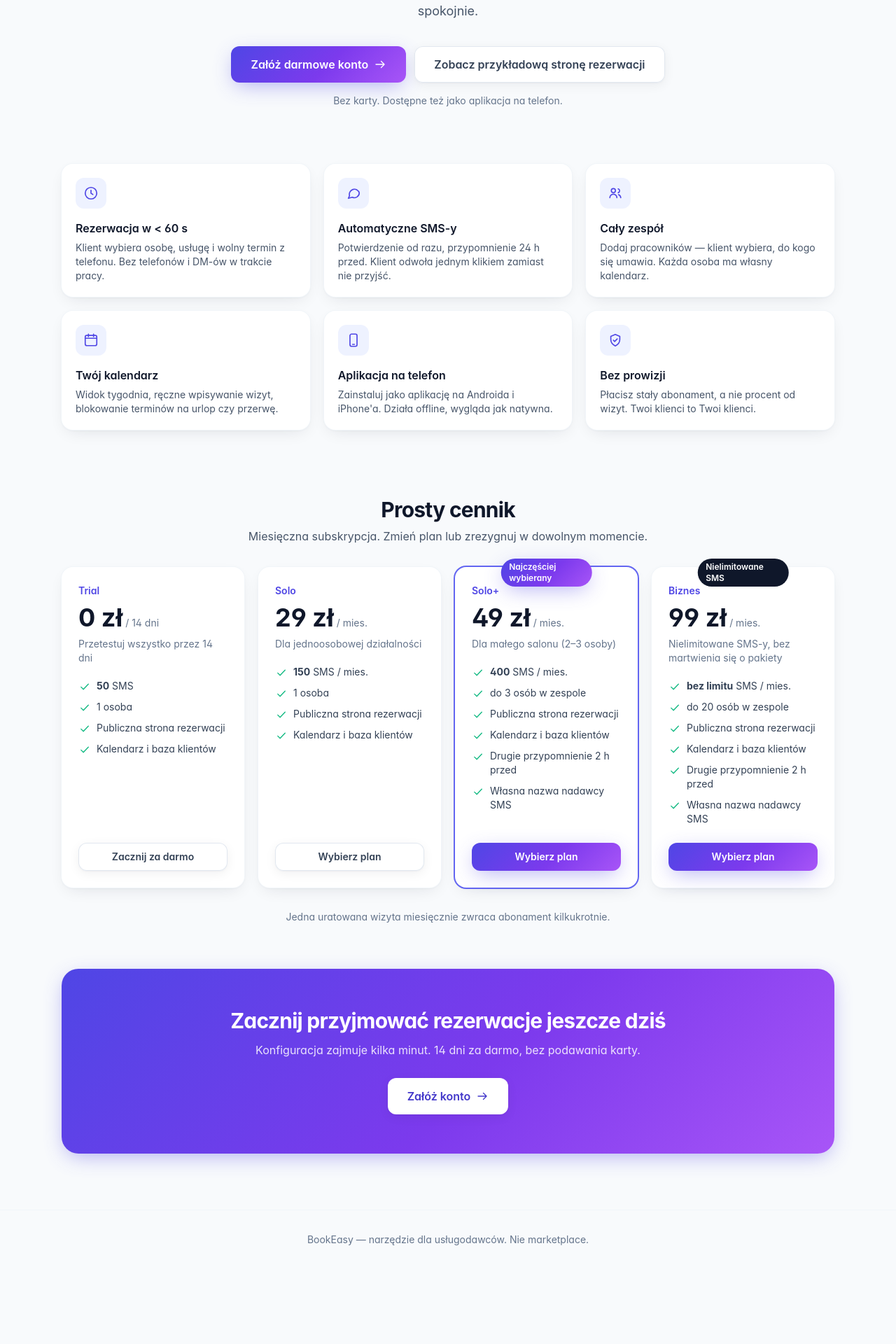
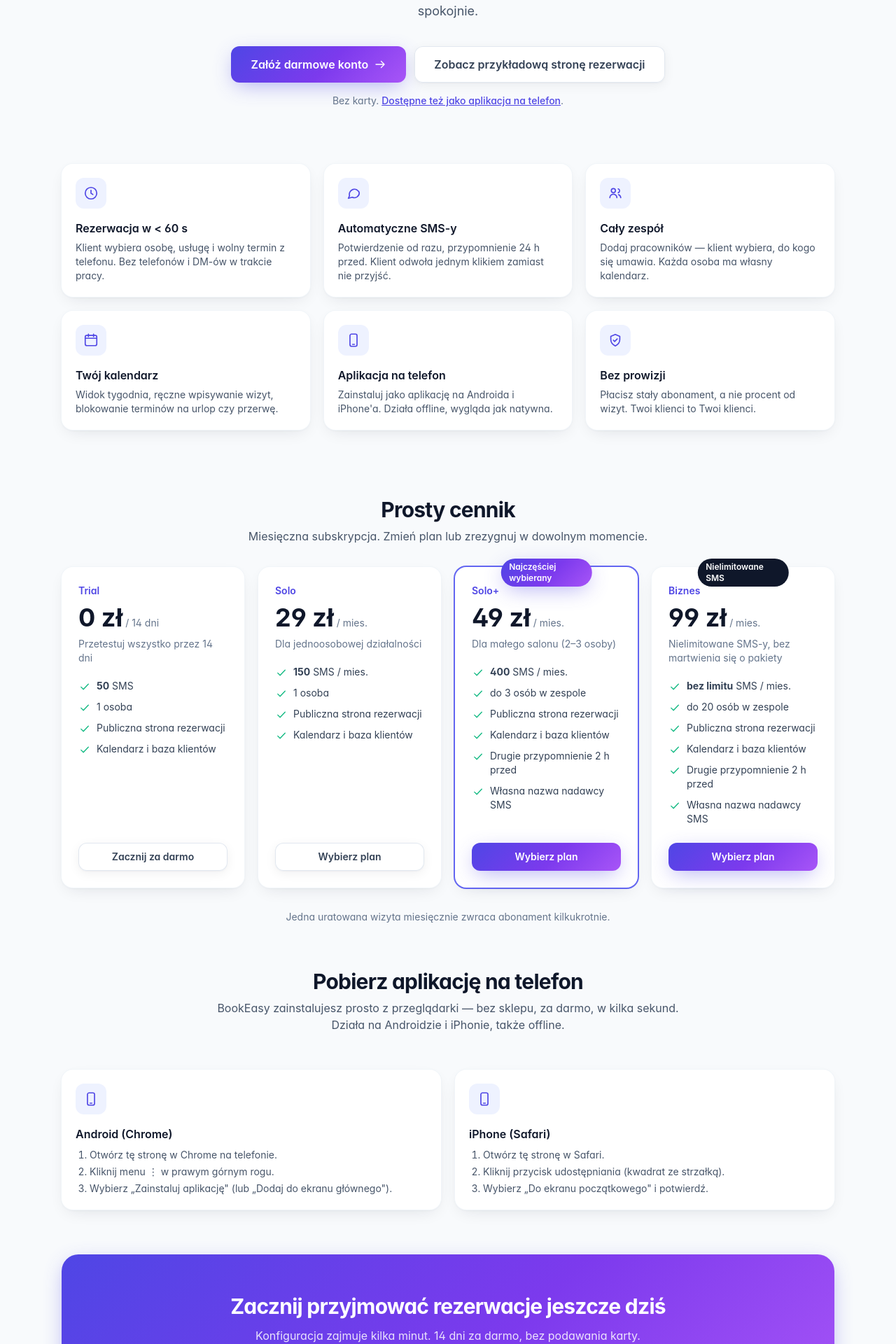
Before and after one commit to Esakis/rezerwacje-uslugodawcy, a Next.js app: page / in a window 1280 px wide. Shown: the part 383-2303 px from the top of the page at 70% size. Before the commit the page ends 2196 px from the top, so only its background shows below. Built offline with nearby package versions, Linux system fonts and the light colour scheme.

Commit message:
Landing: sekcja instalacji aplikacji (PWA) z natywnym promptem

```diff
--- /dev/null
+++ b/app/install-app.tsx
@@ -0,0 +1,45 @@
+"use client";
+
+import { useEffect, useState } from "react";
+
+// Chrome/Edge na Androidzie: przechwytujemy beforeinstallprompt, żeby pokazać
+// własny przycisk „Zainstaluj". Safari/iOS tego nie wspiera — tam zostaje
+// instrukcja „Do ekranu początkowego" obok.
+interface BeforeInstallPromptEvent extends Event {
+  prompt(): Promise<void>;
+  userChoice: Promise<{ outcome: "accepted" | "dismissed" }>;
+}
+
+export function InstallAppButton() {
+  const [deferred, setDeferred] = useState<BeforeInstallPromptEvent | null>(null);
+  const [installed, setInstalled] = useState(false);
+
+  useEffect(() => {
+    if (window.matchMedia("(display-mode: standalone)").matches) setInstalled(true);
+    const onPrompt = (e: Event) => {
+      e.preventDefault();
+      setDeferred(e as BeforeInstallPromptEvent);
+    };
+    const onInstalled = () => {
+      setInstalled(true);
+      setDeferred(null);
+    };
+    window.addEventListener("beforeinstallprompt", onPrompt);
+    window.addEventListener("appinstalled", onInstalled);
+    return () => {
+      window.removeEventListener("beforeinstallprompt", onPrompt);
+      window.removeEventListener("appinstalled", onInstalled);
+    };
+  }, []);
+
+  if (installed) {
+    return <p className="text-sm font-medium text-emerald-600">✓ Aplikacja jest już zainstalowana</p>;
+  }
+  if (!deferred) return null;
+
+  return (
+    <button onClick={() => deferred.prompt()} className="btn-primary px-7 py-3.5 text-base">
+      Zainstaluj aplikację teraz
+    </button>
+  );
+}
--- a/app/page.tsx
+++ b/app/page.tsx
@@ -1,5 +1,6 @@
 import Link from "next/link";
 import { PLANS, PLAN_ORDER, smsLimitLabel, isUnlimited } from "@/lib/plans";
+import { InstallAppButton } from "./install-app";
 import {
   IconClock,
   IconChat,
@@ -17,7 +18,7 @@ export default function LandingPage() {
     <main className="min-h-screen bg-ink-50">
       {/* Nagłówek */}
       <header className="sticky top-0 z-30 border-b border-ink-100 bg-white/80 backdrop-blur-md">
-        <div className="mx-auto flex max-w-6xl items-center justify-between px-6 py-4">
+        <div className="mx-auto flex max-w-6xl items-center justify-between px-4 py-4 sm:px-6">
           <div className="flex items-center gap-2">
             <span className="flex h-8 w-8 items-center justify-center rounded-lg bg-brand-gradient text-sm font-bold text-white">
               B
@@ -40,7 +41,7 @@ export default function LandingPage() {
 
       {/* Hero */}
       <section className="relative overflow-hidden bg-hero-glow">
-        <div className="mx-auto max-w-5xl px-6 pt-16 pb-20 text-center">
+        <div className="mx-auto max-w-5xl px-4 pt-10 pb-14 text-center sm:px-6 sm:pt-16 sm:pb-20">
           <div className="mx-auto mb-5 inline-flex items-center gap-2 rounded-full bg-white px-3 py-1 text-sm font-medium text-brand-700 shadow-soft ring-1 ring-ink-100">
             <IconSparkle width={16} height={16} />
             Bez prowizji · 14 dni za darmo
@@ -62,12 +63,18 @@ export default function LandingPage() {
               Zobacz przykładową stronę rezerwacji
             </Link>
           </div>
-          <p className="mt-4 text-sm text-ink-500">Bez karty. Dostępne też jako aplikacja na telefon.</p>
+          <p className="mt-4 text-sm text-ink-500">
+            Bez karty.{" "}
+            <a href="#aplikacja" className="font-medium text-brand-600 underline">
+              Dostępne też jako aplikacja na telefon
+            </a>
+            .
+          </p>
         </div>
       </section>
 
       {/* Korzyści */}
-      <section className="mx-auto max-w-6xl px-6 pb-8">
+      <section className="mx-auto max-w-6xl px-4 pb-8 sm:px-6">
         <div className="grid gap-5 sm:grid-cols-2 lg:grid-cols-3">
           <Feature Icon={IconClock} title="Rezerwacja w < 60 s" desc="Klient wybiera osobę, usługę i wolny termin z telefonu. Bez telefonów i DM-ów w trakcie pracy." />
           <Feature Icon={IconChat} title="Automatyczne SMS-y" desc="Potwierdzenie od razu, przypomnienie 24 h przed. Klient odwoła jednym klikiem zamiast nie przyjść." />
@@ -79,7 +86,7 @@ export default function LandingPage() {
       </section>
 
       {/* Cennik */}
-      <section id="cennik" className="mx-auto max-w-6xl px-6 py-16">
+      <section id="cennik" className="mx-auto max-w-6xl px-4 py-12 sm:px-6 sm:py-16">
         <div className="mb-3 text-center">
           <h2 className="text-3xl font-bold tracking-tight">Prosty cennik</h2>
           <p className="mt-2 text-ink-600">Miesięczna subskrypcja. Zmień plan lub zrezygnuj w dowolnym momencie.</p>
@@ -138,9 +145,47 @@ export default function LandingPage() {
         </p>
       </section>
 
+      {/* Aplikacja na telefon */}
+      <section id="aplikacja" className="mx-auto max-w-6xl px-4 pb-16 sm:px-6">
+        <div className="mb-8 text-center">
+          <h2 className="text-3xl font-bold tracking-tight">Pobierz aplikację na telefon</h2>
+          <p className="mx-auto mt-2 max-w-2xl text-ink-600">
+            BookEasy zainstalujesz prosto z przeglądarki — bez sklepu, za darmo, w kilka sekund.
+            Działa na Androidzie i iPhonie, także offline.
+          </p>
+          <div className="mt-5 flex justify-center">
+            <InstallAppButton />
+          </div>
+        </div>
+        <div className="grid gap-5 sm:grid-cols-2">
+          <div className="card">
+            <div className="flex h-11 w-11 items-center justify-center rounded-xl bg-brand-50 text-brand-600">
+              <IconPhone width={22} height={22} />
+            </div>
+            <h3 className="mt-4 font-semibold text-ink-900">Android (Chrome)</h3>
+            <ol className="mt-2 list-decimal space-y-1 pl-5 text-sm text-ink-600">
+              <li>Otwórz tę stronę w Chrome na telefonie.</li>
+              <li>Kliknij menu ⋮ w prawym górnym rogu.</li>
+              <li>Wybierz „Zainstaluj aplikację" (lub „Dodaj do ekranu głównego").</li>
+            </ol>
+          </div>
+          <div className="card">
+            <div className="flex h-11 w-11 items-center justify-center rounded-xl bg-brand-50 text-brand-600">
+              <IconPhone width={22} height={22} />
+            </div>
+            <h3 className="mt-4 font-semibold text-ink-900">iPhone (Safari)</h3>
+            <ol className="mt-2 list-decimal space-y-1 pl-5 text-sm text-ink-600">
+              <li>Otwórz tę stronę w Safari.</li>
+              <li>Kliknij przycisk udostępniania (kwadrat ze strzałką).</li>
+              <li>Wybierz „Do ekranu początkowego" i potwierdź.</li>
+            </ol>
+          </div>
+        </div>
+      </section>
+
       {/* CTA */}
-      <section className="mx-auto max-w-6xl px-6 pb-20">
-        <div className="overflow-hidden rounded-3xl bg-brand-gradient px-8 py-14 text-center text-white shadow-glow">
+      <section className="mx-auto max-w-6xl px-4 pb-14 sm:px-6 sm:pb-20">
+        <div className="overflow-hidden rounded-3xl bg-brand-gradient px-5 py-10 text-center text-white shadow-glow sm:px-8 sm:py-14">
           <h2 className="text-3xl font-bold tracking-tight">Zacznij przyjmować rezerwacje jeszcze dziś</h2>
           <p className="mx-auto mt-3 max-w-xl text-white/85">
             Konfiguracja zajmuje kilka minut. 14 dni za darmo, bez podawania karty.
```
